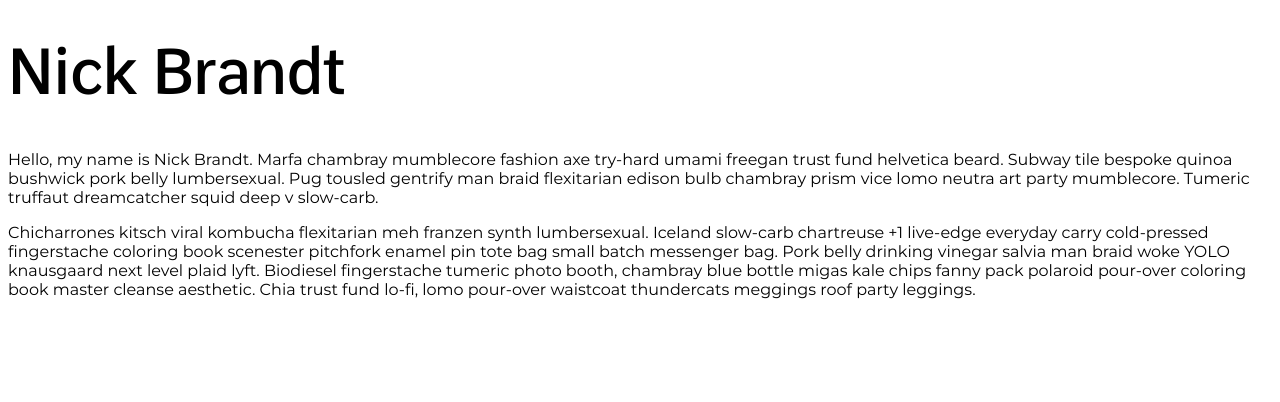
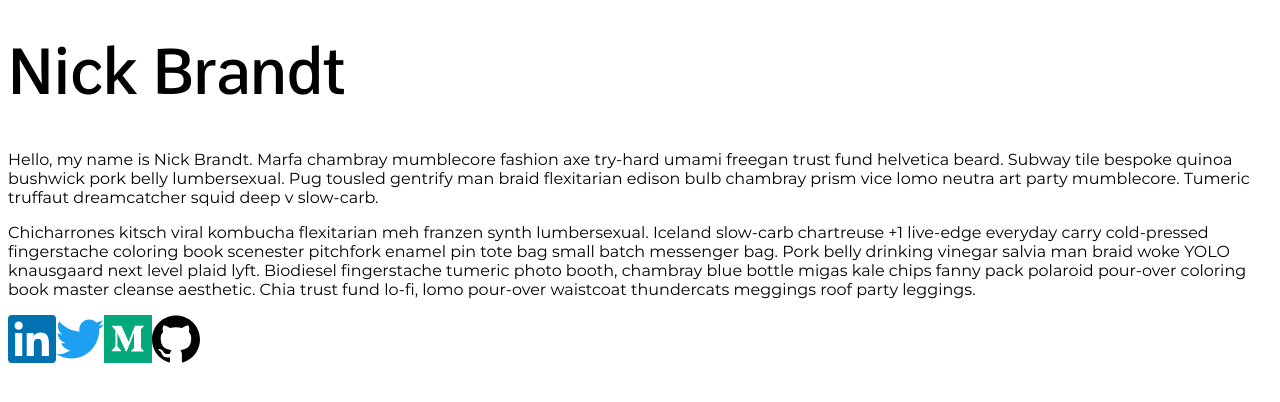
Before and after one commit to nakkamarra/nickbrandt, a React (Create React App) app: page / in a window 1280 px wide. Shown: the top 402 px of the page. Built offline with nearby package versions, Linux system fonts and the light colour scheme.

Commit message:
[app] import and use social links

```diff
--- a/src/containers/App.tsx
+++ b/src/containers/App.tsx
@@ -2,6 +2,7 @@ import React from 'react';
 import { GlobalFonts } from '../styles/fonts/fonts';
 import { StyledHeading } from '../ui/Heading';
 import { StyledParagraph } from '../ui/Paragraph';
+import { Social } from '../components/Social';
 
 export const App: React.FC = () => (
   <>
@@ -29,5 +30,6 @@ export const App: React.FC = () => (
       coloring book master cleanse aesthetic. Chia trust fund lo-fi,
       lomo pour-over waistcoat thundercats meggings roof party leggings.
     </StyledParagraph>
+    <Social />
   </>
 );
```
